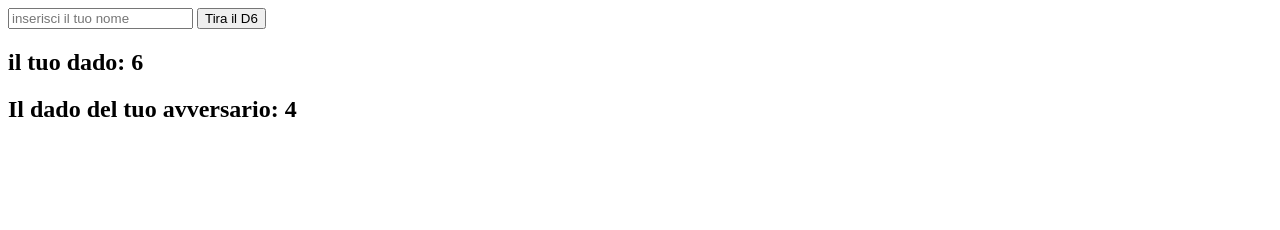
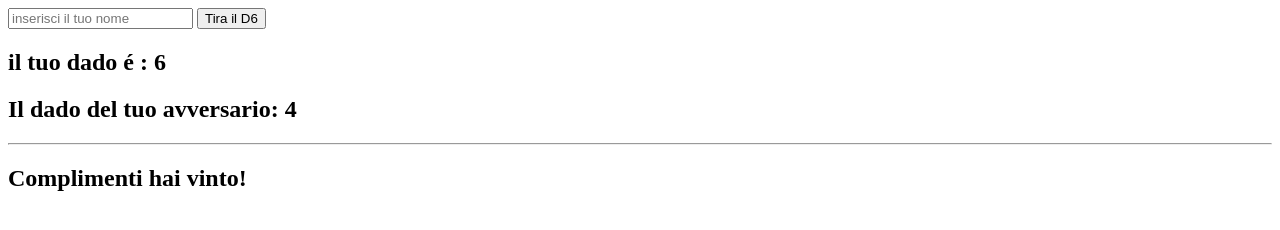
Before and after one commit to GiacomoArena/js-mail-dadi, a plain HTML site: page dadi/index.html in a window 1280 px wide. Both pictures are taken after a click on the button "Tira il D6". Drawn offline with Linux system fonts and the light colour scheme.

Commit message:
last commit

```diff
--- a/dadi/index.html
+++ b/dadi/index.html
@@ -18,9 +18,12 @@
     </h2>
 
 
-    <h1 id="output">
+    <h2 id="output">
 
-    </h1>
+    </h2>
+    <hr>
+
+    <h1 id="winner"></h1>
 
 
   </section>
--- a/dadi/script.js
+++ b/dadi/script.js
@@ -1,6 +1,6 @@
 const nome = document.getElementById('nome');
 const button = document.getElementById('button');
-
+const winner = document.getElementById('winner');
 const dadoUser = ["1","2","3","4","5","6"];
 
 const dadoPc = ["1","2","3","4","5","6"];
@@ -8,7 +8,7 @@ const dadoPc = ["1","2","3","4","5","6"];
 button.addEventListener('click', function(){
   const resultUser =  Math.floor(Math.random() * dadoUser.length );
   const output = document.getElementById('val-user');
-  output.innerHTML ="il tuo dado:" + " " + dadoUser[resultUser];
+  output.innerHTML = nome.value + " " + "il tuo dado é :" + " " + dadoUser[resultUser];
 
   console.log(dadoUser);
 
@@ -16,5 +16,14 @@ button.addEventListener('click', function(){
   const outputPc = document.getElementById('output');
   outputPc.innerHTML ="Il dado del tuo avversario:" + " " +  dadoPc[resultPc];
 
-
+  if( resultUser > resultPc){
+    winner.innerHTML = `
+    Complimenti ${nome.value} hai vinto!
+    `;
+  }
+  else{
+    winner.innerHTML = `
+    Mi spiace ${nome.value} ma il PC ha avuto la meglio, ritenta se vuoi.
+    `;
+  }
 })
```
Also changed, not shown: 1 other file.
